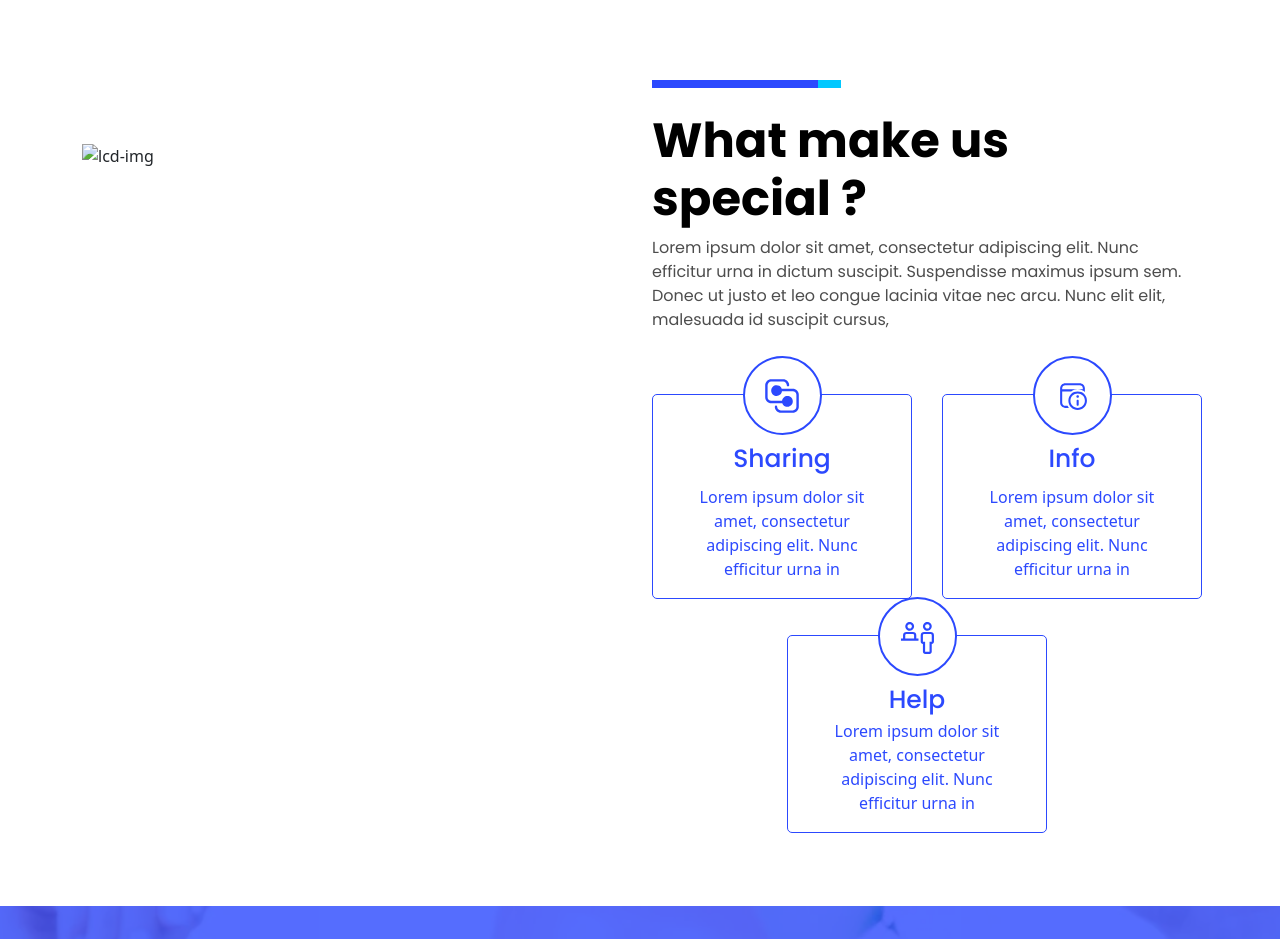
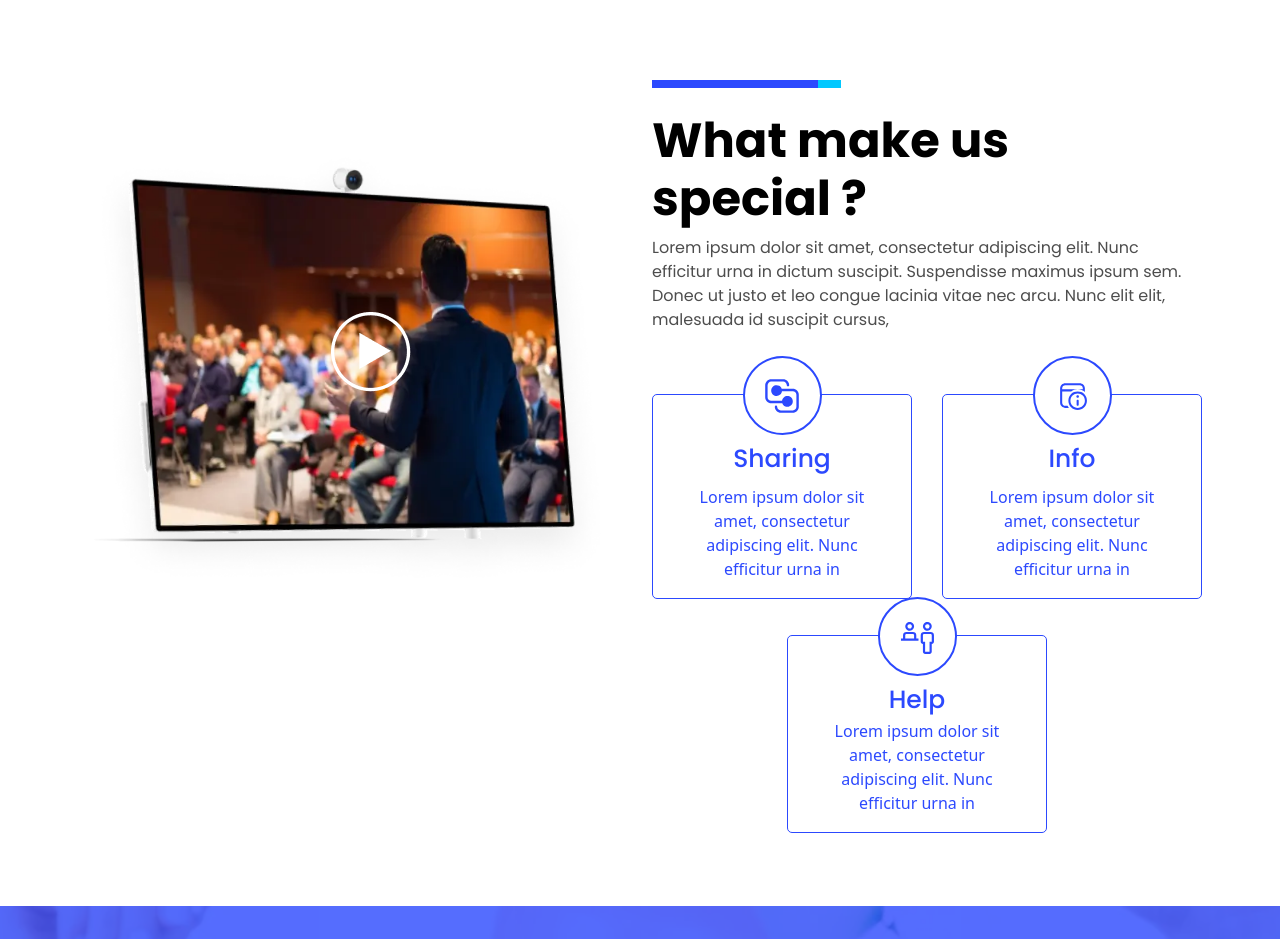
Before and after one commit to Pranavthakur547/Events-Free-Home-Page, a plain HTML site: page index.html in a window 1280 px wide. Shown: the part 897-1836 px from the top of the page. Drawn offline with nearby package versions, Linux system fonts and the light colour scheme; files whose address does not match are found by name.

Commit message:
update lcd image

```diff
--- a/index.html
+++ b/index.html
@@ -159,7 +159,7 @@
             <div class="row">
                 <div class="col-xl-6">
                     <div class="lcd-img position-relative">
-                        <img width="100%" src="/assets/images/PNG-1/lcd-img.webp" alt="lcd-img">
+                        <img width="100%" src="/assets/images/png/lcd-img.webp" alt="lcd-img">
                         <div class="play-btn">
                             <img width="100%" src="/assets/images/PNG-1/play-btn.webp" alt="play-button">
                         </div>
```
